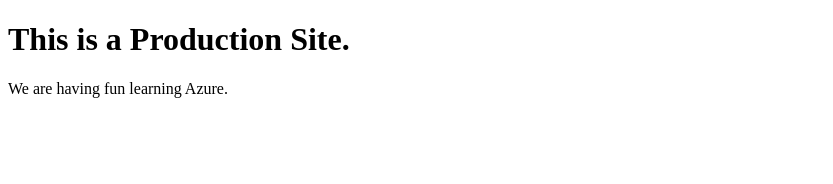
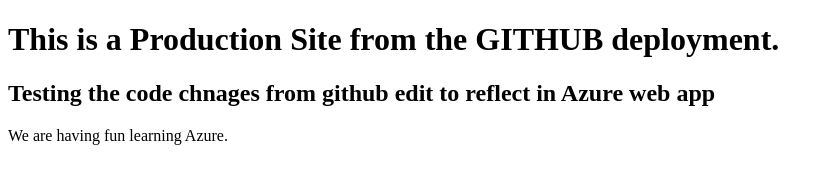
Before and after one commit to Kajjayamsriram/bullet, a plain HTML site: page index.html in a window 1280 px wide. Shown: the whole page, without its empty margins (0-833 px from the left). Drawn offline with Linux system fonts and the light colour scheme.

Commit message:
Update index.html

```diff
--- a/index.html
+++ b/index.html
@@ -5,7 +5,8 @@
 </head>
 <body>
 
-<h1>This is a Production Site.</h1>
+<h1>This is a Production Site from the GITHUB deployment.</h1>
+<h2>Testing the code chnages from github edit to reflect in Azure web app</h2>
 <p>We are having fun learning Azure.</p>
 
 </body>
```
